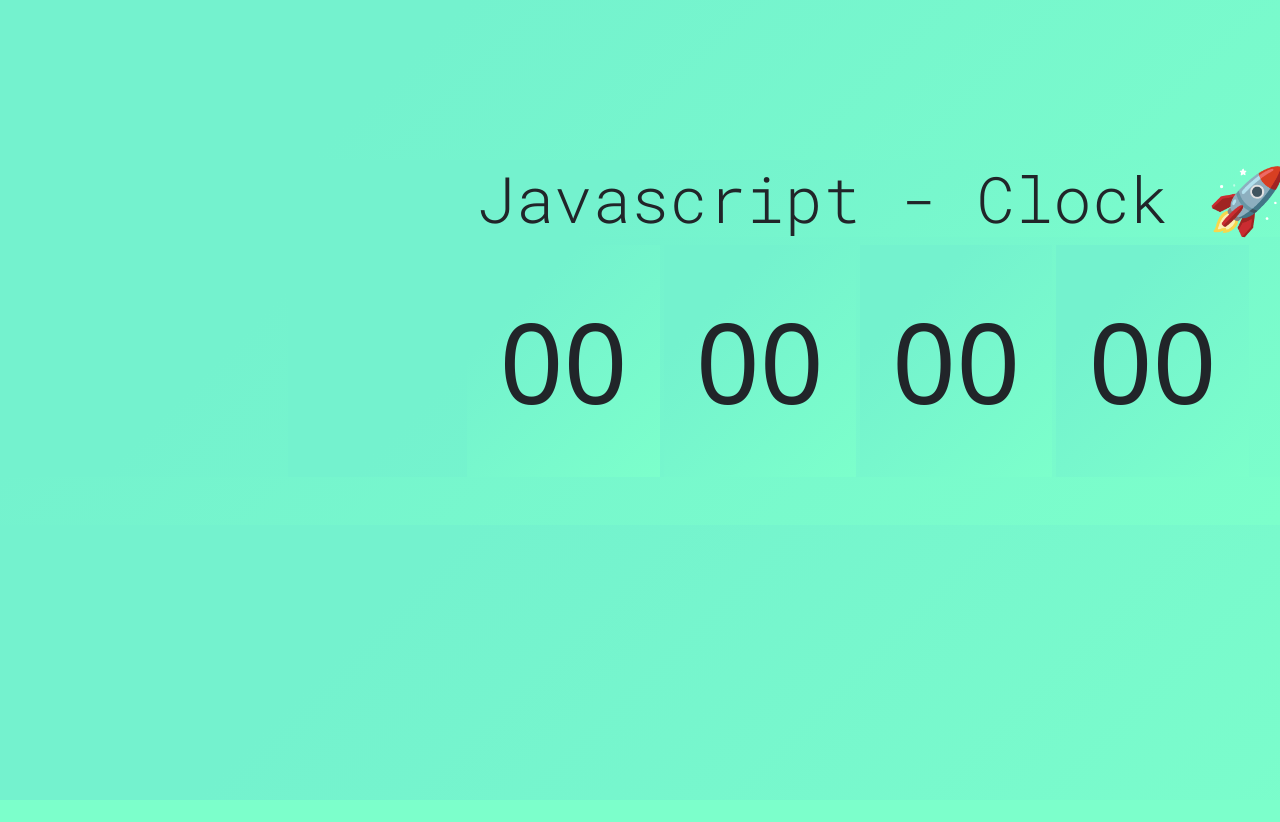
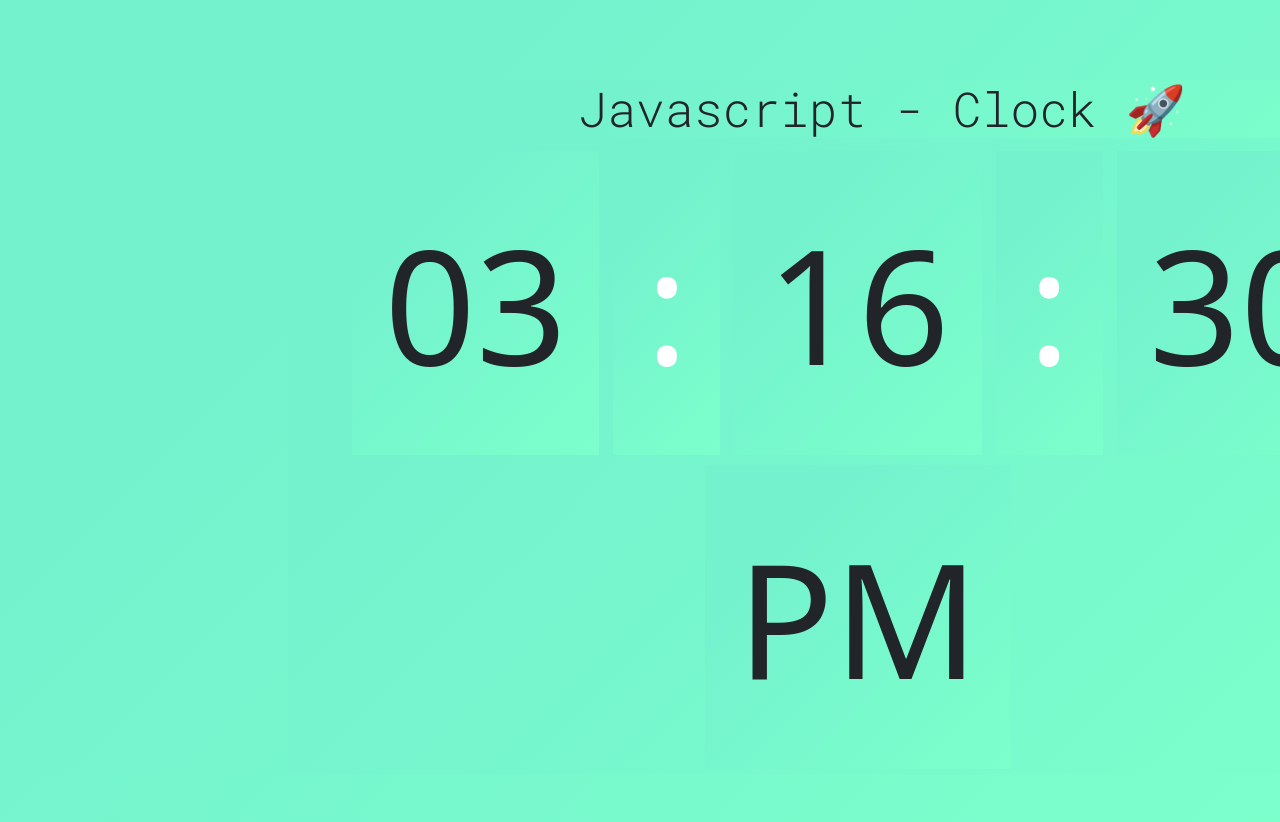
Before and after one commit to officialGanesh/Clock, a plain HTML site: page index.html in a window 1280 px wide. Shown: the top 822 px of the page. Before the commit the page ends 800 px from the top, so only its background shows below. Drawn offline with nearby package versions, Linux system fonts and the light colour scheme.

Commit message:
Noon condition and Time

```diff
--- a/clock.js
+++ b/clock.js
@@ -1,2 +1,41 @@
 
 console.log("Clock Using Javacript 🚀");
+let hour = document.getElementById('hour');
+let min = document.getElementById('min');
+let sec = document.getElementById('sec');
+let noon = document.getElementById('noon');
+
+
+function clock(){
+    let newDate = new Date();
+    let  hr = newDate.getHours();
+    let  mn = newDate.getMinutes();
+    let  sc = newDate.getSeconds();
+
+    hour.innerHTML = hr;
+    min.innerHTML = mn;
+    sec.innerHTML = sc;
+
+    if(hr===0){
+        hr = 12;
+        hour.innerHTML = hr;
+    };
+
+    if(hr<12){
+        hour.innerHTML = `0${hr}`;
+        noon.innerHTML = "AM"
+    };
+
+    if(hr>12){
+        hour.innerHTML = `0${hr-12}`;
+        noon.innerHTML = "PM"
+    };
+
+};
+
+function mainFunction(){
+    setInterval("clock()",1000);
+};
+
+
+mainFunction()
--- a/index.html
+++ b/index.html
@@ -23,7 +23,9 @@
     <div class="container my-5">
         <h1 id="title">Javascript - Clock 🚀</h1>
         <div id="hour" class="params">00</div>
+        <div id="hour" class="params clns">:</div>
         <div id="min" class="params">00</div>
+        <div id="min" class="params clns">:</div>
         <div id="sec" class="params">00</div>
         <div id="noon" class="params">00</div>
         <p id="date"></p>
--- a/style.css
+++ b/style.css
@@ -17,15 +17,23 @@
 
 #title{
     font-family: 'Roboto Mono', monospace;
-    font-size: 4rem;
-    font-weight:25vh;
-    margin-top:10rem;
+    font-size: 3rem;
+    margin-top:5rem;
     margin-left: 3rem;
+}
+
+.params{
+
+    display:inline-block;
+    font-size: 10rem;
+    margin-top: 2rem;
+    padding: 2rem;
+    margin:5px ;
 
 }
 
-.params{
-    display:inline-block;
-    font-size: 7rem;
-    padding: 2rem;
+.clns{
+
+    font-weight: 25rem;
+    color: white;
 }
```
